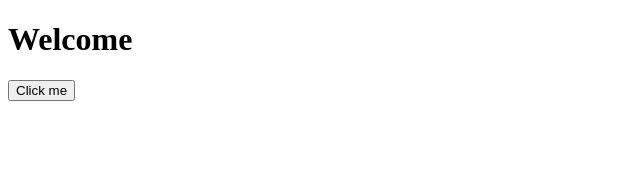
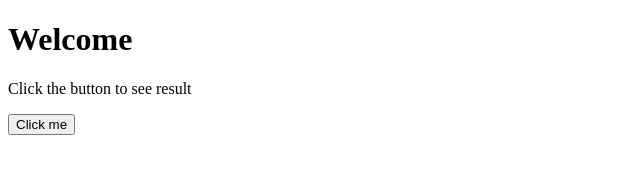
Before and after one commit to mvmanh/firebase-hosting-action, a plain HTML site: page public/index.html in a window 1280 px wide. Shown: the whole page, without its empty margins (0-640 px from the left). Drawn offline with Linux system fonts and the light colour scheme.

Commit message:
first deployment fixed

```diff
--- a/public/index.html
+++ b/public/index.html
@@ -9,6 +9,7 @@
 </head>
 <body>
     <h1>Welcome</h1>
+    <p>Click the button to see result</p>
     <button onclick="clickHandler()">Click me</button>
 </body>
 </html>
```
Also changed, not shown: 1 other file.
